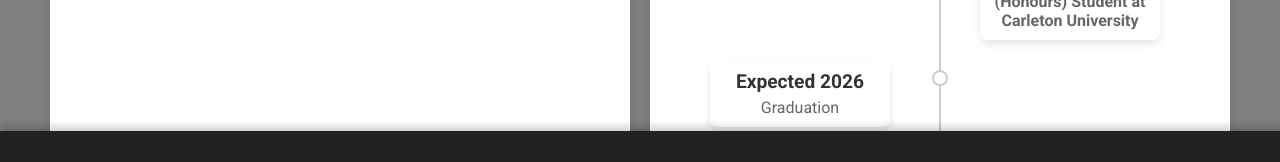
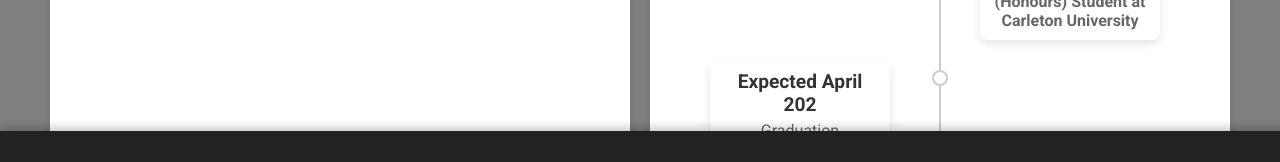
Before and after one commit to WillMarcuss/Website, a React (Create React App) app: page /about in a window 1280 px wide. Shown: the part 588-750 px from the top of the page. Built offline with nearby package versions, Linux system fonts and the light colour scheme.

Commit message:
Added expected graduation month on timeline

```diff
--- a/src/pages/About.js
+++ b/src/pages/About.js
@@ -55,7 +55,7 @@ const About = () => {
             </div>
             <div className={styles.timelineItem}>
               <div className={styles.timelineContent}>
-                <h3>Expected 2026</h3>
+                <h3>Expected April 202</h3>
                 <p>Graduation</p>
               </div>
             </div>
```
